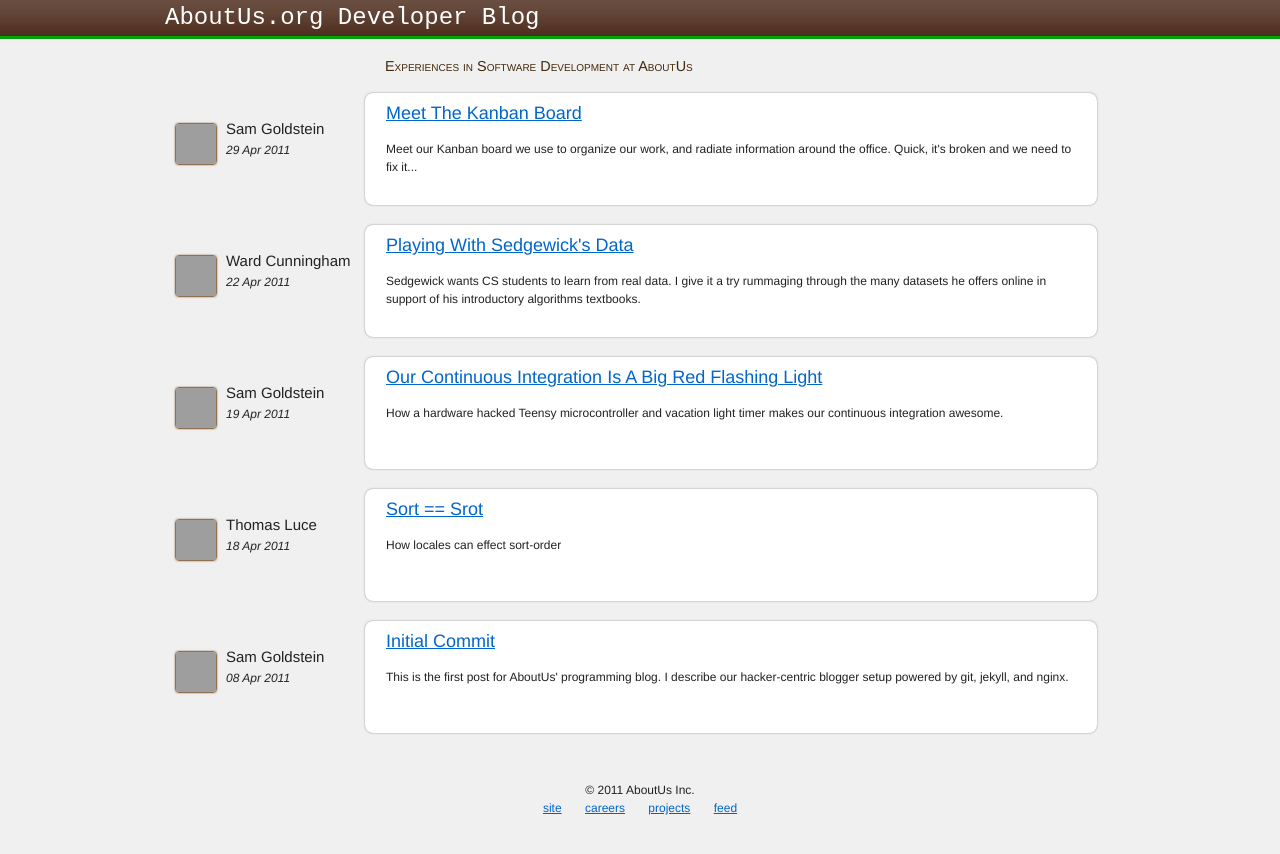
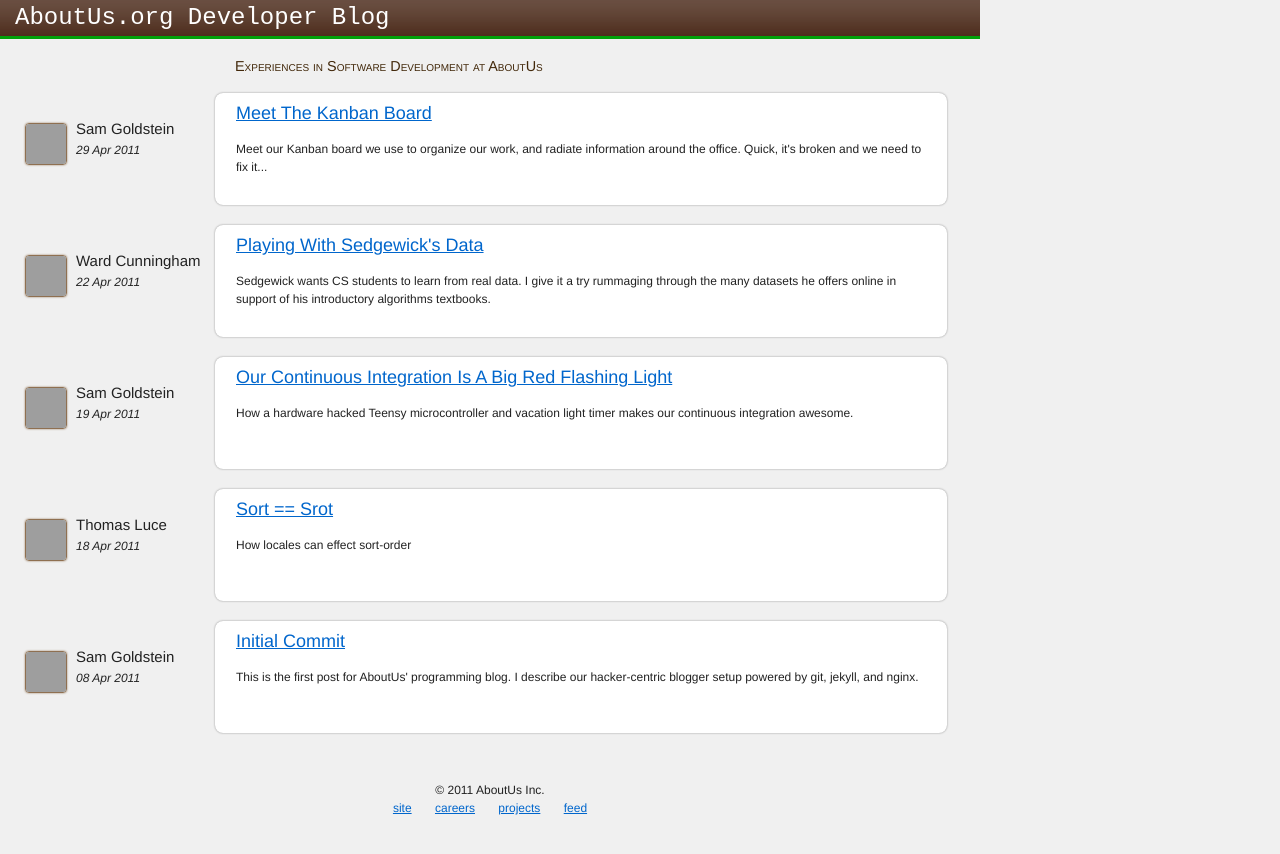
Before and after one commit to AboutUs/devblog, a Jekyll site: the page built from index.markdown, in a window 1280 px wide. Shown: the top 854 px of the page. Built offline with Jekyll 4.4.1, drawn with Linux system fonts in a browser that asks for light colours; Markdown is read by kramdown in place of the engine named in the settings; grey boxes are pictures that could not be loaded.

Commit message:
style tweaks for android

```diff
--- a/css/style.css
+++ b/css/style.css
@@ -1,6 +1,7 @@
 body {
   font-family: "Helvetica Neue", "Helvetica", Arial, sans-serif;
   background: #f0f0f0;
+  width : 980px;
 }
 
 
@@ -27,6 +28,7 @@
    padding: 0px;
    color : #fff;
    font-family: "Courier New", Courier, monospace;
+   white-space: nowrap
 }
 
 
```
